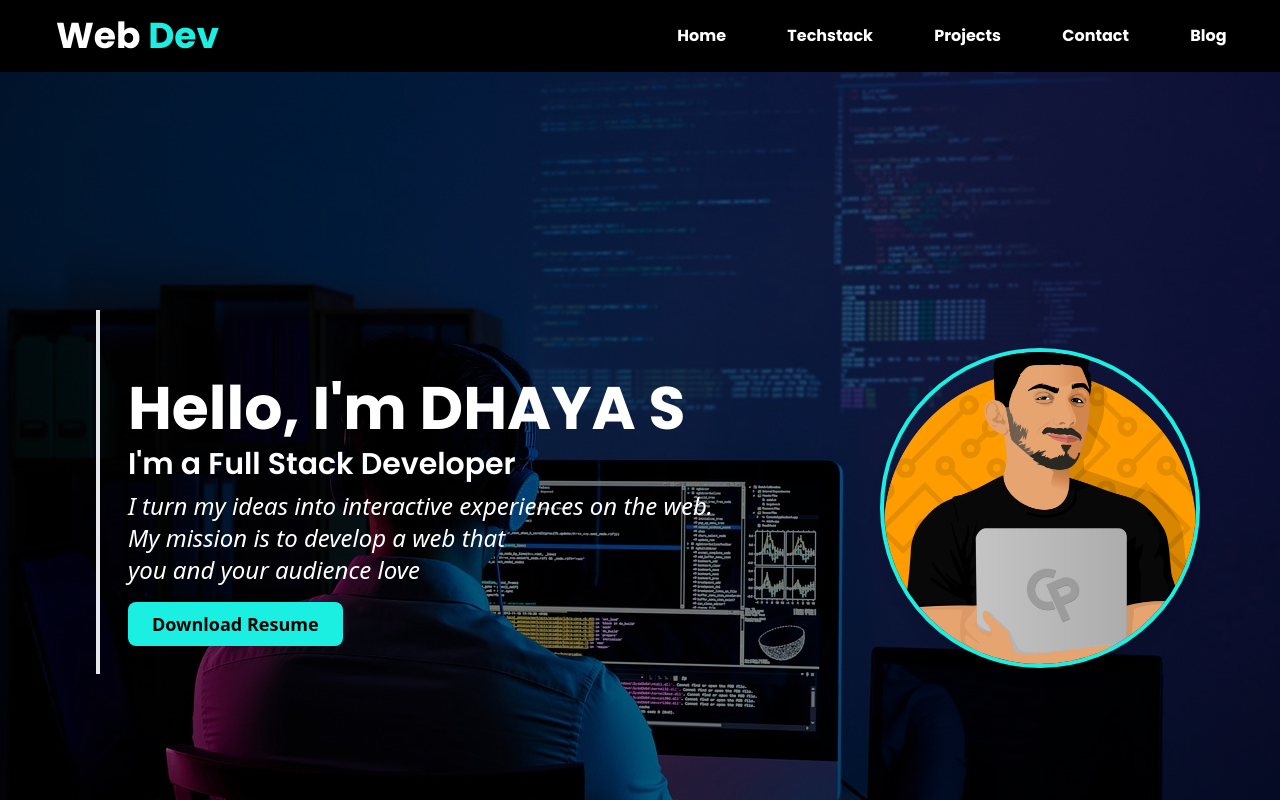
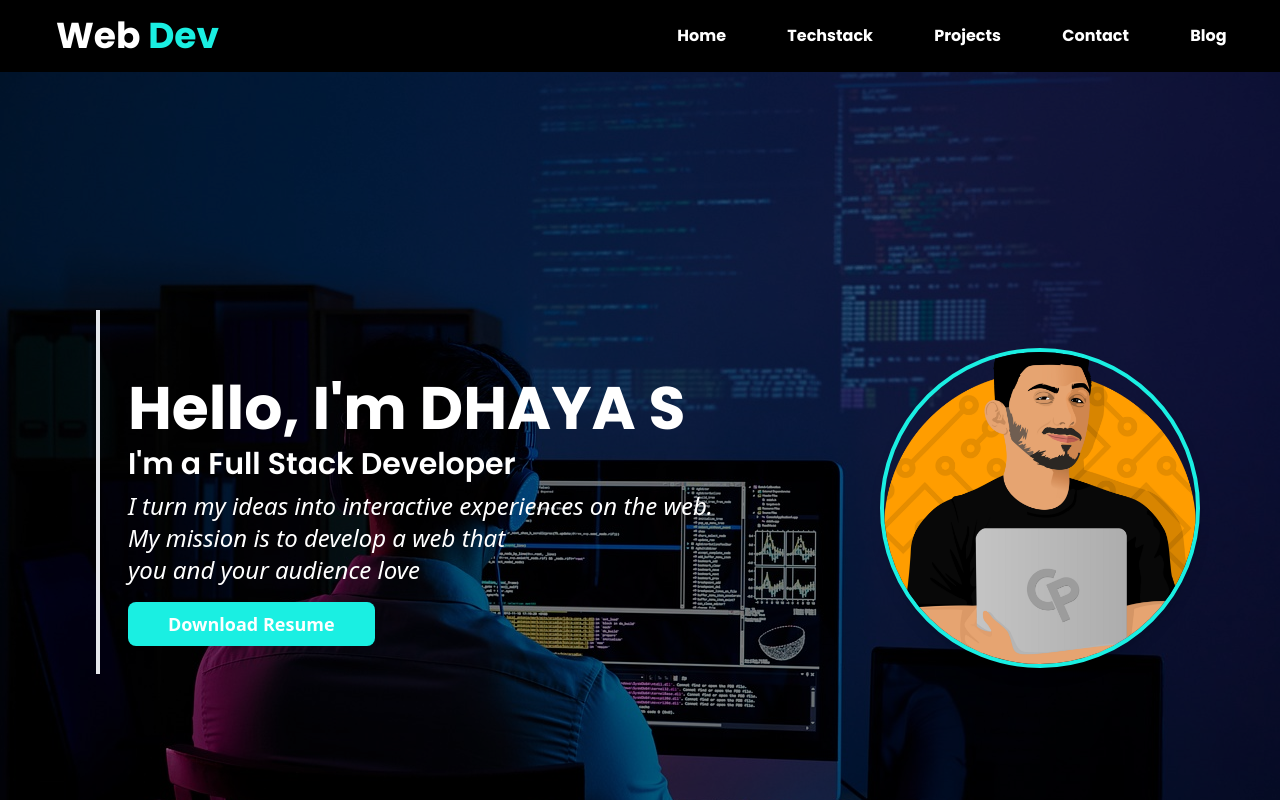
Before and after one commit to DHAYA9687/New-portfolio, a React (Vite) app: page / in a window 1280 px wide. Shown: the top 800 px of the page. Built offline with nearby package versions, Linux system fonts and the light colour scheme.

Commit message:
add:portfolio

```diff
--- a/src/components/Landing.jsx
+++ b/src/components/Landing.jsx
@@ -35,7 +35,13 @@ const Landing = () => {
         </div>
         <div>
           <button className="bg-customcolor text-black font-bold px-6 py-2 rounded-lg mt-4 hover:bg-customcolor2 text-sm sm:text-base md:text-lg lg:text-lg">
-            Download Resume
+            <a
+              href="../../Dhaya_Resume.pdf" // Path to your PDF
+              download="Dhaya_Resume.pdf" // Custom name for the file when downloading
+              className="text-white font-bold py-2 px-4 rounded"
+            >
+              Download Resume
+            </a>
           </button>
         </div>
       </div>
```
Also changed, not shown: 1 other file (tests, documents, lock files or other folders).
